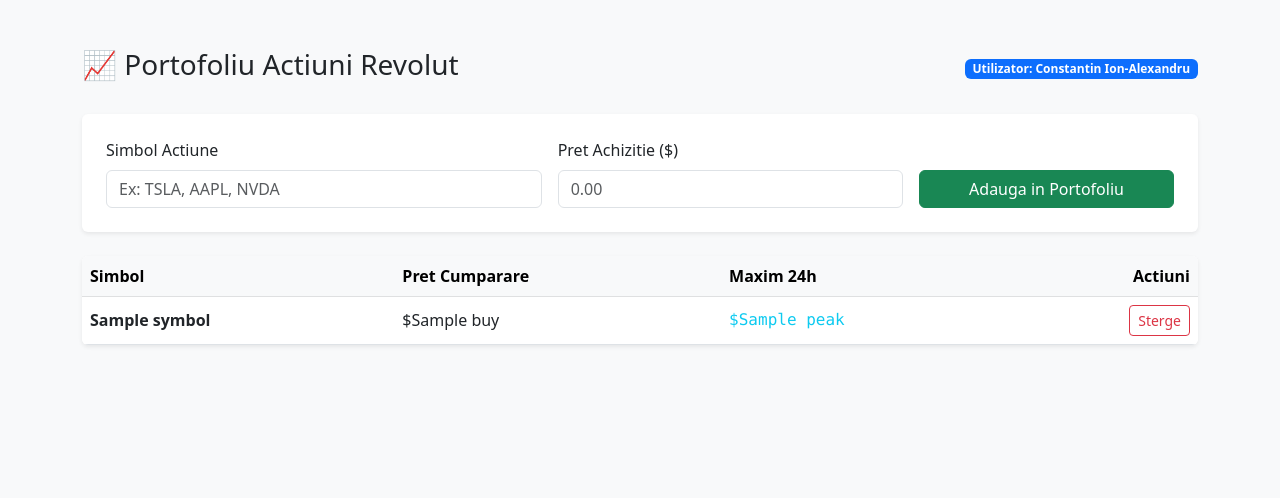
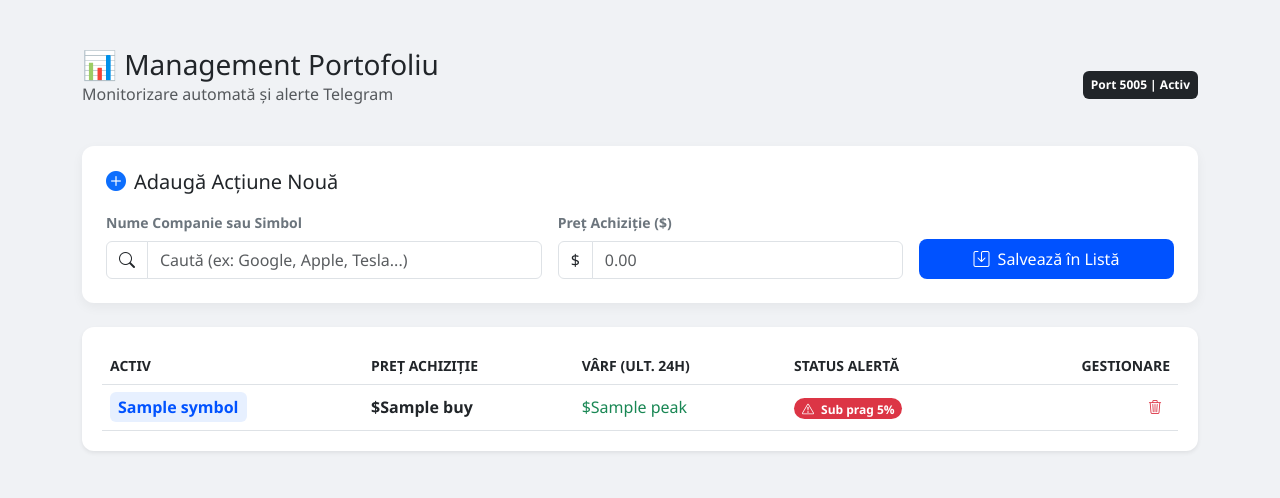
Before and after one commit to constantinionalex/Portofoliu_Revolut, a Python web app: template templates/index.html in a window 1280 px wide. Shown: the top 498 px of the page. Run offline with Jinja, Linux system fonts and the light colour scheme; the template is opened without the code that fills it: most values are stand-ins (such as "Sample title", 1, 10 or a date in 2020).

Commit message:
Update index.html

```diff
--- a/templates/index.html
+++ b/templates/index.html
@@ -3,87 +3,205 @@
 <head>
     <meta charset="UTF-8">
     <meta name="viewport" content="width=device-width, initial-scale=1.0">
-    <title>Portofoliu Revolut</title>
+    <title>Portofoliu Revolut | Control Panel</title>
     <link href="https://cdn.jsdelivr.net/npm/bootstrap@5.3.0/dist/css/bootstrap.min.css" rel="stylesheet">
+    <link rel="stylesheet" href="https://cdn.jsdelivr.net/npm/bootstrap-icons@1.10.5/font/bootstrap-icons.css">
     <style>
-        body { background-color: #f8f9fa; }
-        .stock-card { transition: transform 0.2s; }
-        .stock-card:hover { transform: scale(1.02); }
+        body { background-color: #f0f2f5; font-family: 'Segoe UI', Tahoma, Geneva, Verdana, sans-serif; }
+        .card { border: none; border-radius: 12px; box-shadow: 0 4px 12px rgba(0,0,0,0.05); }
+        .search-results {
+            position: absolute; width: 100%; z-index: 1050;
+            max-height: 250px; overflow-y: auto; box-shadow: 0 8px 16px rgba(0,0,0,0.1);
+        }
+        .btn-primary { background-color: #0052ff; border: none; border-radius: 8px; }
+        .btn-primary:hover { background-color: #003db3; }
+        .table-container { background: white; border-radius: 12px; padding: 20px; }
+        .symbol-badge { background: #e7f0ff; color: #0052ff; padding: 4px 8px; border-radius: 6px; font-weight: 600; }
+        .price-up { color: #28a745; font-weight: 500; }
+        .price-down { color: #dc3545; font-weight: 500; }
     </style>
 </head>
 <body>
+
 <div class="container py-5">
     <div class="d-flex justify-content-between align-items-center mb-4">
-        <h1 class="h3">📈 Portofoliu Actiuni Revolut</h1>
-        <span class="badge bg-primary">Utilizator: Constantin Ion-Alexandru</span>
+        <div>
+            <h1 class="h3 mb-0">📊 Management Portofoliu</h1>
+            <p class="text-muted">Monitorizare automată și alerte Telegram</p>
+        </div>
+        <div class="text-end">
+            <span class="badge bg-dark p-2">Port 5005 | Activ</span>
+        </div>
     </div>
 
-    <div class="card border-0 shadow-sm p-4 mb-4">
-        <form id="stockForm" class="row g-3">
-            <div class="col-md-5">
-                <label class="form-label">Simbol Actiune</label>
-                <input type="text" id="symbol" class="form-control" placeholder="Ex: TSLA, AAPL, NVDA" required list="stockList">
-                <datalist id="stockList">
-                    <option value="AAPL">Apple</option>
-                    <option value="TSLA">Tesla</option>
-                    <option value="NVDA">Nvidia</option>
-                    <option value="MSFT">Microsoft</option>
-                    <option value="AMZN">Amazon</option>
-                </datalist>
+    <div class="card p-4 mb-4">
+        <h5 class="card-title mb-3"><i class="bi bi-plus-circle-fill me-2 text-primary"></i>Adaugă Acțiune Nouă</h5>
+        <form id="stockForm" class="row g-3 align-items-end">
+            <div class="col-md-5 position-relative">
+                <label class="form-label text-secondary small fw-bold">Nume Companie sau Simbol</label>
+                <div class="input-group">
+                    <span class="input-group-text bg-white"><i class="bi bi-search"></i></span>
+                    <input type="text" id="symbolInput" class="form-control" placeholder="Caută (ex: Google, Apple, Tesla...)" autocomplete="off" required>
+                </div>
+                <div id="searchResults" class="list-group search-results" style="display: none;"></div>
+                <input type="hidden" id="finalSymbol">
             </div>
+
             <div class="col-md-4">
-                <label class="form-label">Pret Achizitie ($)</label>
-                <input type="number" id="price" class="form-control" step="0.01" placeholder="0.00" required>
+                <label class="form-label text-secondary small fw-bold">Preț Achiziție ($)</label>
+                <div class="input-group">
+                    <span class="input-group-text bg-white">$</span>
+                    <input type="number" id="purchasePrice" class="form-control" step="0.01" placeholder="0.00" required>
+                </div>
             </div>
-            <div class="col-md-3 d-flex align-items-end">
-                <button type="submit" class="btn btn-success w-100">Adauga in Portofoliu</button>
+
+            <div class="col-md-3">
+                <button type="submit" class="btn btn-primary w-100 py-2">
+                    <i class="bi bi-save me-2"></i>Salvează în Listă
+                </button>
             </div>
         </form>
     </div>
 
-    <div class="table-responsive bg-white rounded shadow-sm">
+    <div class="table-container shadow-sm">
         <table class="table table-hover align-middle mb-0">
-            <thead class="table-light">
-                <tr>
-                    <th>Simbol</th>
-                    <th>Pret Cumparare</th>
-                    <th>Maxim 24h</th>
-                    <th class="text-end">Actiuni</th>
+            <thead>
+                <tr class="text-secondary small text-uppercase">
+                    <th>Activ</th>
+                    <th>Preț Achiziție</th>
+                    <th>Vârf (Ult. 24h)</th>
+                    <th>Status Alertă</th>
+                    <th class="text-end">Gestionare</th>
                 </tr>
             </thead>
-            <tbody>
+            <tbody id="stockTable">
                 {% for stock in stocks %}
                 <tr>
-                    <td><strong>{{ stock.symbol }}</strong></td>
-                    <td>${{ stock.buy }}</td>
-                    <td class="text-info font-monospace">${{ stock.peak }}</td>
+                    <td>
+                        <span class="symbol-badge">{{ stock.symbol }}</span>
+                    </td>
+                    <td>
+                        <span class="fw-bold">${{ stock.buy }}</span>
+                    </td>
+                    <td>
+                        <span class="text-success fw-medium">${{ stock.peak }}</span>
+                    </td>
+                    <td>
+                        {% if stock.buy * 0.95 >= stock.current_price %}
+                            <span class="badge rounded-pill bg-danger text-white"><i class="bi bi-exclamation-triangle me-1"></i> Sub prag 5%</span>
+                        {% else %}
+                            <span class="badge rounded-pill bg-light text-dark border"><i class="bi bi-check-circle-fill me-1 text-success"></i> În monitorizare</span>
+                        {% endif %}
+                    </td>
                     <td class="text-end">
-                        <button class="btn btn-outline-danger btn-sm" onclick="deleteStock({{ stock.id }})">Sterge</button>
+                        <button class="btn btn-outline-danger btn-sm border-0" onclick="deleteStock({{ stock.id }})">
+                            <i class="bi bi-trash3"></i>
+                        </button>
                     </td>
                 </tr>
                 {% endfor %}
             </tbody>
         </table>
+        {% if not stocks %}
+        <div class="text-center py-5">
+            <i class="bi bi-bar-chart-line text-light" style="font-size: 3rem;"></i>
+            <p class="text-muted mt-2">Nu ai nicio acțiune în listă. Folosește formularul de mai sus.</p>
+        </div>
+        {% endif %}
     </div>
 </div>
 
 <script>
+    const symbolInput = document.getElementById('symbolInput');
+    const resultsDiv = document.getElementById('searchResults');
+    const finalSymbol = document.getElementById('finalSymbol');
+
+    // 1. Căutare Inteligentă Yahoo Finance
+    symbolInput.addEventListener('input', async (e) => {
+        const query = e.target.value.trim();
+        if (query.length < 2) {
+            resultsDiv.style.display = 'none';
+            return;
+        }
+
+        try {
+            // Interogăm Yahoo Finance prin proxy-ul lor public (nu necesită API Key)
+            const response = await fetch(`https://query1.finance.yahoo.com/v1/finance/search?q=${query}`);
+            const data = await response.json();
+
+            resultsDiv.innerHTML = '';
+            if (data.quotes && data.quotes.length > 0) {
+                data.quotes.slice(0, 6).forEach(quote => {
+                    // Filtrăm doar pentru acțiuni (EQUITY)
+                    if (quote.quoteType === 'EQUITY' || quote.quoteType === 'ETF') {
+                        const btn = document.createElement('button');
+                        btn.className = 'list-group-item list-group-item-action border-0 py-2';
+                        btn.type = 'button';
+                        btn.innerHTML = `
+                            <div class="d-flex justify-content-between">
+                                <strong>${quote.symbol}</strong>
+                                <small class="text-muted">${quote.exchDisp}</small>
+                            </div>
+                            <div class="small text-truncate" style="max-width: 250px;">${quote.shortname || quote.longname}</div>
+                        `;
+                        btn.onclick = () => {
+                            symbolInput.value = `${quote.symbol} - ${quote.shortname || quote.longname}`;
+                            finalSymbol.value = quote.symbol; // Salvăm Ticker-ul (ex: GOOGL)
+                            resultsDiv.style.display = 'none';
+                        };
+                        resultsDiv.appendChild(btn);
+                    }
+                });
+                resultsDiv.style.display = 'block';
+            }
+        } catch (err) {
+            console.error("Eroare la căutare:", err);
+        }
+    });
+
+    // 2. Închidere dropdown la click în exterior
+    document.addEventListener('click', (e) => {
+        if (!symbolInput.contains(e.target) && !resultsDiv.contains(e.target)) {
+            resultsDiv.style.display = 'none';
+        }
+    });
+
+    // 3. Trimitere Formular
     document.getElementById('stockForm').onsubmit = async (e) => {
         e.preventDefault();
+
+        const ticker = finalSymbol.value;
+        const price = document.getElementById('purchasePrice').value;
+
+        if (!ticker) {
+            alert("Te rugăm să selectezi o acțiune din lista de sugestii!");
+            return;
+        }
+
         const formData = new FormData();
-        formData.append('symbol', document.getElementById('symbol').value.toUpperCase());
-        formData.append('price', document.getElementById('price').value);
+        formData.append('symbol', ticker);
+        formData.append('price', price);
 
-        const response = await fetch('/add', {method: 'POST', body: formData});
-        if(response.ok) location.reload();
+        try {
+            const response = await fetch('/add', { method: 'POST', body: formData });
+            if (response.ok) {
+                location.reload();
+            } else {
+                alert("Eroare la salvarea acțiunii.");
+            }
+        } catch (error) {
+            console.error("Eroare server:", error);
+        }
     };
 
+    // 4. Ștergere Acțiune
     async function deleteStock(id) {
-        if(confirm('Sigur vrei sa elimini actiunea?')) {
-            const response = await fetch(`/delete/${id}`, {method: 'DELETE'});
-            if(response.ok) location.reload();
+        if (confirm('Sigur vrei să elimini această acțiune din monitorizare?')) {
+            const response = await fetch(`/delete/${id}`, { method: 'DELETE' });
+            if (response.ok) location.reload();
         }
     }
 </script>
+
 </body>
 </html>
```
